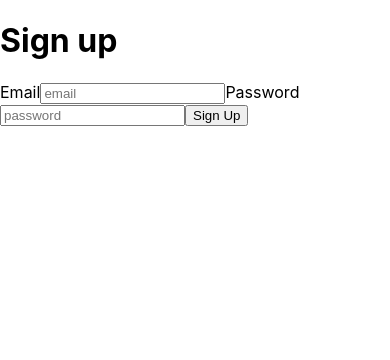
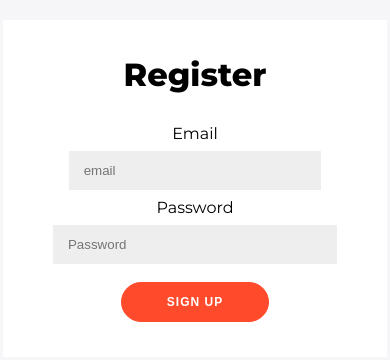
Before and after one commit to VinzOo93/discogs_api, a React (Create React App) app: page /signup in a window 390 px wide. Shown: the top 360 px of the page. Built offline with nearby package versions, Linux system fonts and the light colour scheme; no server answers.

Commit message:
IHM en cours have to do popup and responsive design

```diff
--- a/public/index.html
+++ b/public/index.html
@@ -10,6 +10,7 @@
       content="a app who shows data from discogs"
     />
     <link rel="apple-touch-icon" href="%PUBLIC_URL%/logo192.png" />
+    <link rel="stylesheet" href="https://fonts.googleapis.com/css?family=Montserrat:400,800">
     <!--
       manifest.json provides metadata used when your web app is installed on a
       user's mobile device or desktop. See https://developers.google.com/web/fundamentals/web-app-manifest/
--- a/src/Login.js
+++ b/src/Login.js
@@ -1,6 +1,7 @@
 import React, {useCallback, useContext} from "react";
 import {withRouter, Redirect} from "react-router-dom"
 import app from "./Base";
+import './form.css';
 import {AuthContext} from "./Auth";
 
 const Login = ({history}) => {
@@ -26,9 +27,10 @@ const Login = ({history}) => {
     }
 
     return (
-        <div>
+        <div className={"body-form"}>
+            <div className="form-container">
+                <form onSubmit={handleLogin}>
                     <h1>Log In</h1>
-            <form onSubmit={handleLogin}>
                     <label>Email
                         <input name="email" type="email" placeholder="email"/>
                     </label>
@@ -36,8 +38,9 @@ const Login = ({history}) => {
                         <input name="password" type="password" placeholder="Password"/>
                     </label>
                     <button type={"submit"}>Log In</button>
+                    <a className={"link-register"} href="/signup">Create your Account</a>
                 </form>
-            <a href="/signup">Create your Account</a>
+            </div>
         </div>
     );
 };
--- a/src/Popup.js
+++ b/src/Popup.js
@@ -58,7 +58,7 @@ export default class Popup extends Component {
                         <ul>
                             {
                                 this.state.tracks.map(track => (
-                                    <li> title : {track.title}  <a target={"_blank"} href={track.uri}>Video</a></li>
+                                    <li> title : {track.title}  <a target={"_blank"} href={track.uri}> - Video</a></li>
                                 ))
                             }
                         </ul>
--- a/src/SignUp.js
+++ b/src/SignUp.js
@@ -1,7 +1,7 @@
 import React, {useCallback} from "react";
 import  {withRouter} from  "react-router-dom"
 import app from "./Base";
-
+import './form.css';
 const SignUp = ({history})=> {
     const  handleSignUp = useCallback(async  event => {
         event.preventDefault()
@@ -17,17 +17,19 @@ const SignUp = ({history})=> {
     }, [history]);
 
     return (
-        <div>
-            <h1> Sign up</h1>
+        <div className={"body-form"}>
+            <div className="form-container">
                 <form onSubmit={handleSignUp}>
+                    <h1>Register</h1>
                     <label>Email
                         <input name="email" type="email" placeholder="email"/>
                     </label>
                     <label>Password
-                    <input name="password" type="password" placeholder="password"/>
+                        <input name="password" type="password" placeholder="Password"/>
                     </label>
-                <button type={"submit"}>Sign Up</button>
+                    <button type={"submit"}>Sign up</button>
                 </form>
+            </div>
         </div>
     )
 };
--- /dev/null
+++ b/src/form.css
@@ -0,0 +1,105 @@
+.body-form {
+    background: #f6f5f7;
+    display: flex;
+    justify-content: center;
+    align-items: center;
+    flex-direction: column;
+    font-family: 'Montserrat', sans-serif;
+    height: 100vh;
+    margin: -20px 0 50px;
+}
+
+* {
+    box-sizing: border-box;
+}
+
+h1 {
+    font-weight: bold;
+    margin: 0;
+    position: center;
+    padding-bottom: 30px;
+}
+
+h2 {
+    text-align: center;
+}
+
+p {
+    font-size: 14px;
+    font-weight: 100;
+    line-height: 20px;
+    letter-spacing: 0.5px;
+    margin: 20px 0 30px;
+}
+
+a {
+    color: #333;
+    font-size: 14px;
+    text-decoration: none;
+    margin: 15px 0;
+    position: center;
+}
+
+button {
+    margin-top: 10px;
+    border-radius: 20px;
+    border: 1px solid #FF4B2B;
+    background-color: #FF4B2B;
+    color: #FFFFFF;
+    font-size: 12px;
+    font-weight: bold;
+    padding: 12px 45px;
+    letter-spacing: 1px;
+    text-transform: uppercase;
+    transition: transform 80ms ease-in;
+}
+
+button:hover {
+    transform: scale(0.95);
+}
+
+button:focus {
+    outline: none;
+}
+
+button.ghost {
+    background-color: transparent;
+    border-color: #FFFFFF;
+}
+
+form {
+    background-color: #FFFFFF;
+    display: flex;
+    align-items: center;
+    justify-content: center;
+    flex-direction: column;
+    padding: 0 50px;
+    height: 100%;
+    text-align: center;
+}
+
+input {
+    background-color: #eee;
+    border: none;
+    padding: 12px 15px;
+    margin: 8px 0;
+    width: 100%;
+}
+
+.form-container {
+    display: flex;
+    justify-content: center;
+    position: absolute;
+    margin-top: 5%;
+    top: 0;
+    height: 40%;
+    transition: all 0.6s ease-in-out;
+}
+
+.link-register {
+    font-size: 16px;
+    font-weight: bold;
+}
+.link-register:hover {
+    text-decoration: underline;
+}
--- a/src/index.css
+++ b/src/index.css
@@ -25,6 +25,7 @@ code {
   height: 100vh;
   top: 0;
   left: 0;
+  z-index: 50;
 }
 
 .box {
@@ -55,3 +56,88 @@ code {
   border: 1px solid #999;
   font-size: 20px;
 }
+
+input {
+  width: 50px;
+}
+
+.title {
+  margin-top: 2%;
+  display: flex;
+  justify-content: center;
+}
+
+.sign-out {
+  font-size: 16px;
+  font-weight: bold;
+  margin-left: 5%;
+  cursor: pointer;
+}
+
+.sign-out:hover {
+  text-decoration: underline;
+}
+
+.container-grid {
+  margin-left: 10%;
+  margin-right: 10%;
+  display: grid;
+  grid-template-columns: repeat(5, 1fr);
+  grid-gap: 0;
+}
+
+article {
+width: 70%;
+}
+
+.info {
+  font-weight: bold;
+}
+
+.description {
+text-align: center;
+}
+.thumb {
+width: 100%;
+}
+
+
+.pagination {
+  display: flex;
+  justify-content: center;
+  cursor: pointer;
+}
+
+ul {
+  list-style: none;
+  padding: 0;
+}
+
+ul.pagination li {
+  width: 30px;
+  display: inline-block;
+  justify-content: center;
+  font-size: 25px;
+  margin-right: 10px;
+  margin-left: 10px;
+}
+
+ul.pagination li a {
+  text-decoration: none;
+  color: #337ab7;
+  font-size: 20px;
+  display: flex;
+  justify-content: center;
+}
+
+ul.pagination li.active a {
+  color: white;
+}
+ul.pagination li.active {
+  background-color: #337ab7;
+}
+
+ul.pagination li a:hover,
+ul.pagination li a.active {
+  color: blue;
+}
--- a/src/index.js
+++ b/src/index.js
@@ -1,4 +1,4 @@
-import React, {useEffect} from 'react';
+import React from 'react';
 import ReactDOM from 'react-dom';
 import './index.css';
 import reportWebVitals from './reportWebVitals';
@@ -45,10 +45,6 @@ export default class Home extends React.Component {
         }).catch(err => console.log(err))
     }
 
-
-
-
-
     handlePageClick = (e) => {
         const selectedPage = e.selected;
         const currentPage = selectedPage * this.state.per_page;
@@ -78,32 +74,35 @@ export default class Home extends React.Component {
         }
     }
 
-
     render() {
 
         return (
             <div>
                 <header>
+                    <div className="title">
                         <h1>Discogs_api</h1>
-                    <h2>select a release</h2>
-                    <button onClick={() => app.auth().signOut()}>Sign out</button>
+                        <a className={"sign-out"} onClick={() => app.auth().signOut()}>Sign out</a>
+                    </div>
                 </header>
                 {this.state.seen ? <Popup children={this.state.id} toggle={this.togglePopup}/> : null}
+                <div className="container-grid">
                     {
                         this.state.data.map(
                             release => (
                                 <article>
-                                <p>{release.title}</p>
-                                <img src={release.thumb} alt={release.id}/>
+                                    <h3>{release.title}</h3>
+                                    <img className={"thumb"} src={release.thumb} alt={release.id}/>
+                                    <div className="description">
                                         <button id={release.id} onClick={this.togglePopup}> show more</button>
-                                <div className="description">
-                                    <p>{release.country}</p>
-                                    <p>{release.year}</p>
-                                    <p>{release.genre}</p>
+                                        <p className={"info"}>{release.country}</p>
+                                        <p className={"info"}>{release.year}</p>
+                                        <p className={"info"}>{release.genre}</p>
                                     </div>
                                 </article>)
                         )
                     }
+                </div>
+
                 <footer>
                     <ReactPaginate
                         previousLabel={"prev"}
```
Also changed, not shown: src/App.css (line endings or trailing spaces). Lines whose indentation alone changed are shown as unchanged.
